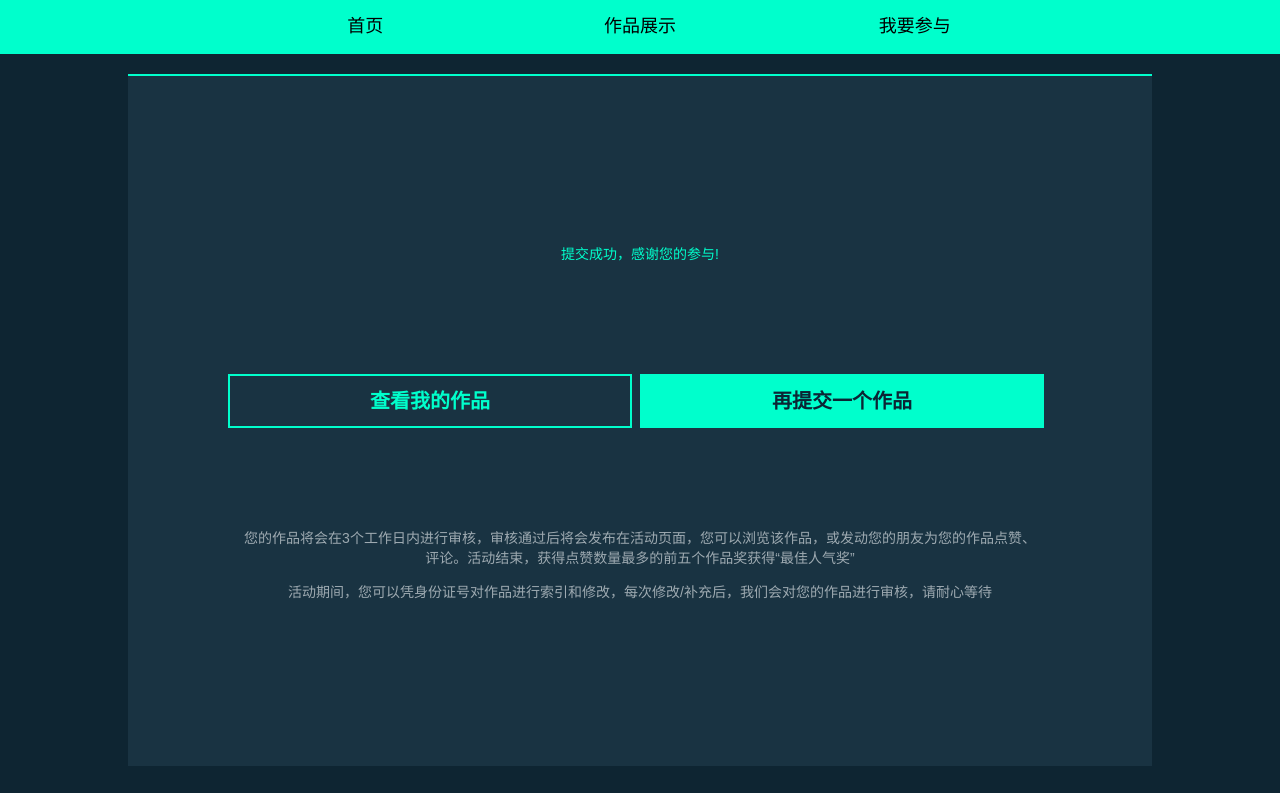
After one commit to fssaigo/wall, a PHP site: page /upload-ok.html in a window 1280 px wide. The commit adds this page. Shown: the part 301-1094 px from the top of the page. Run offline with PHP 8.4, Linux system fonts and the light colour scheme; some web fonts are replaced.

Commit message:
你四不四洒

```diff
--- a/pc/css/zuop.css
+++ b/pc/css/zuop.css
@@ -162,3 +162,46 @@ a {
     margin-top: 40px;
     padding-bottom: 50px;
 }
+
+
+/*上传成功*/
+.u-notice{
+    text-align: center;
+    color: #00ffcc;
+    margin-top: 100px;
+    font-size: 14px;
+}
+.u-text{
+    line-height: 40px;
+}
+.u-btn{
+    padding: 0px 100px;
+    margin-top: 100px;
+}
+.u-btn a{
+    display: block;
+    width: 400px;
+    height:50px;
+    line-height: 50px;
+    text-align: center;
+    font-size: 20px;
+    font-weight: bolder;
+}
+.u-btn .u-b1{
+    border: solid 2px #00ffcc;
+    color: #00ffcc;
+}
+.u-btn .u-b2{
+    background: #00ffcc;
+    border: solid 2px #00ffcc;
+    color: #0b2534;
+}
+.u-info{
+    color: #9eaab1;
+    margin-top: 100px;
+    padding: 0px 110px;
+    text-align: center;
+    line-height: 20px;
+    font-size: 14px;
+    padding-bottom: 150px;
+}
--- /dev/null
+++ b/pc/upload-ok.html
@@ -0,0 +1,76 @@
+<!DOCTYPE html>
+<html lang="zh-CN">
+<head>
+    <meta charset="utf-8">
+    <meta http-equiv="X-UA-Compatible" content="IE=edge">
+    <meta name="viewport" content="width=device-width, initial-scale=1">
+    <title>wall</title>
+    <link rel="stylesheet" href="css/pure-gmb.css">
+    <link rel="stylesheet" href="css/main.css">
+    <link rel="stylesheet" href="css/zuop.css">
+    <link rel="stylesheet" href="iconfont/iconfont.css">
+</head>
+
+<body>
+
+<header class="sub">
+    <div class="sub-time">2016·8月20日至9月20日</div>
+    <div class="sub-title">寻找中国幕墙之最</div>
+    <div class="sub-info">主办单位：《幕墙设计》杂志、幕墙工程网<br>
+        独家冠名：广州市白云化工实业有限公司<br>
+        协办单位：白云化工实业有限公司<br>
+        合作媒体：重庆日报 重庆晨报</div>
+</header>
+
+<div class="pure-g navigation">
+    <div class="middle">
+        <div class="pure-g li">
+            <div class="pure-u-1-3">
+                <a href="#">
+                    <span style="padding: 0px 20px;">首页</span>
+                </a>
+            </div>
+            <div class="pure-u-1-3">
+                <a href="#">
+                    作品展示
+                </a>
+            </div>
+            <div class="pure-u-1-3">
+                <a href="#" style="text-align: left;">
+                    <span style="">我要参与</span>
+                </a>
+            </div>
+        </div>
+    </div>
+
+</div>
+
+<div class="container zuop upload-ok">
+    <div class="u-notice">
+        <div class="iconfont" style="font-size: 50px;">&#xe602;</div>
+        <div class="u-text">提交成功，感谢您的参与!</div>
+    </div>
+
+    <div class="u-btn pure-g">
+        <div class="pure-u-1-2">
+            <a href="#" class="u-b1">查看我的作品</a>
+        </div>
+        <div class="pure-u-1-2">
+            <a href="#" class="u-b2">再提交一个作品</a>
+        </div>
+    </div>
+
+    <div class="u-info">
+        <p>您的作品将会在3个工作日内进行审核，审核通过后将会发布在活动页面，您可以浏览该作品，或发动您的朋友为您的作品点赞、评论。活动结束，获得点赞数量最多的前五个作品奖获得“最佳人气奖”</p>
+        <p>活动期间，您可以凭身份证号对作品进行索引和修改，每次修改/补充后，我们会对您的作品进行审核，请耐心等待</p>
+    </div>
+
+    <footer>
+        <h4 style="margin-top: 10px">关于活动中的任何问题，欢迎您与我们联系</h4>
+        <p style="margin-top: 22px;">2016寻找中国幕墙之最活动组委会 / 地址：北京市宣武区陶然亭路53号 / 电话：010-83531521</p>
+        <p>邮箱：muqiangsheji@yeah.net / 微信公众号：muqiangzhoukan</p>
+    </footer>
+</div>
+
+</body>
+</html>
```
